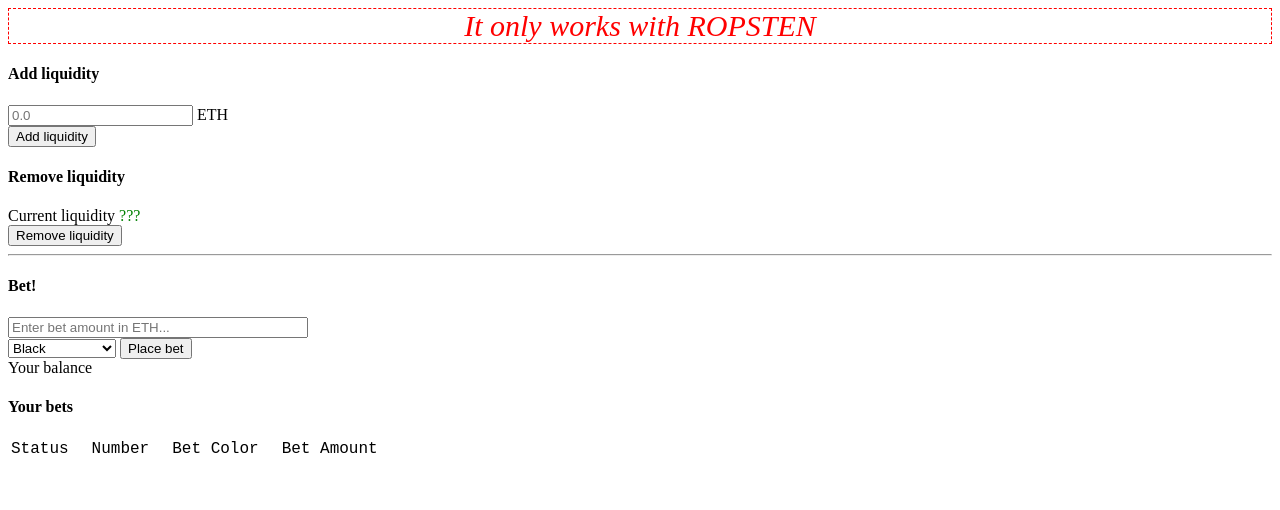
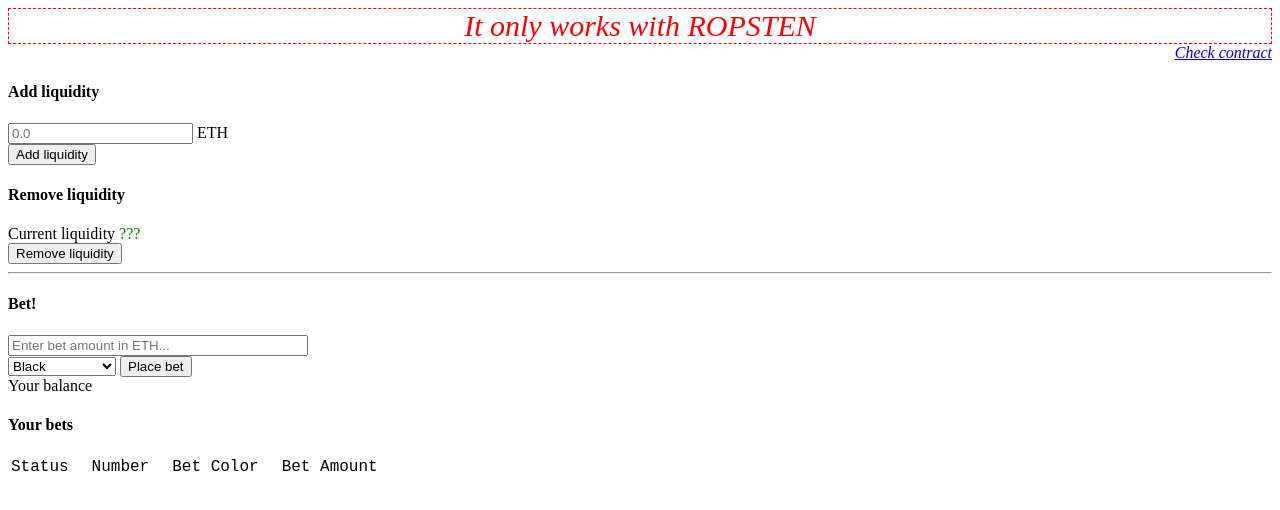
Before and after one commit to sakuracasino/roulette-contract, a website: page ui/index.html in a window 1280 px wide. Drawn offline with nearby package versions, Linux system fonts and the light colour scheme.

Commit message:
Add contract link

```diff
--- a/ui/index.html
+++ b/ui/index.html
@@ -32,10 +32,15 @@
         color: red;
         border: 1px dashed red;
       }
+      .contract-link-container {
+        font-style: italic;
+        text-align: right;
+      }
     </style>
   </head>
   <body>
     <div id="disclaimer">It only works with ROPSTEN</div>
+    <div class="contract-link-container"><a id="contract-link" href="#" target="_blank">Check contract</a></div>
     <h4>Add liquidity</h4>
     <div>
       <div>
--- a/ui/script.js
+++ b/ui/script.js
@@ -1,5 +1,9 @@
 var contractAddress = '0x839355b443a7cf34d2ddcc5fb5a50b6e0894d3c8'; // ROPSTEN CONTRACT ADDRESS
 window.addEventListener('load', async () => {
+  document.getElementById('contract-link').setAttribute(
+    'href',
+    `https://ropsten.etherscan.io/address/${contractAddress}`
+  )
   // Modern dapp browsers...
   if (window.ethereum) {
       window.web3 = new Web3(ethereum);
```
